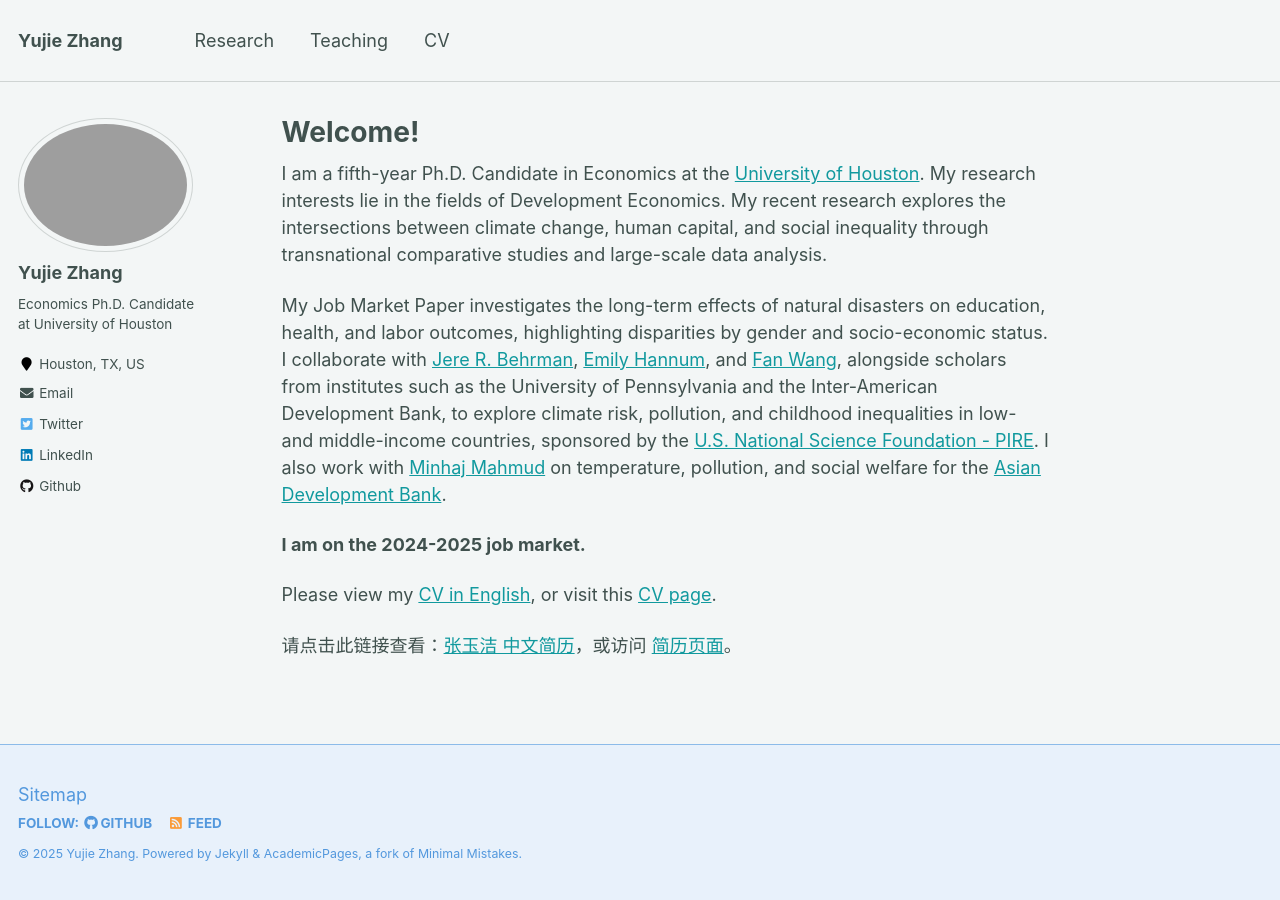
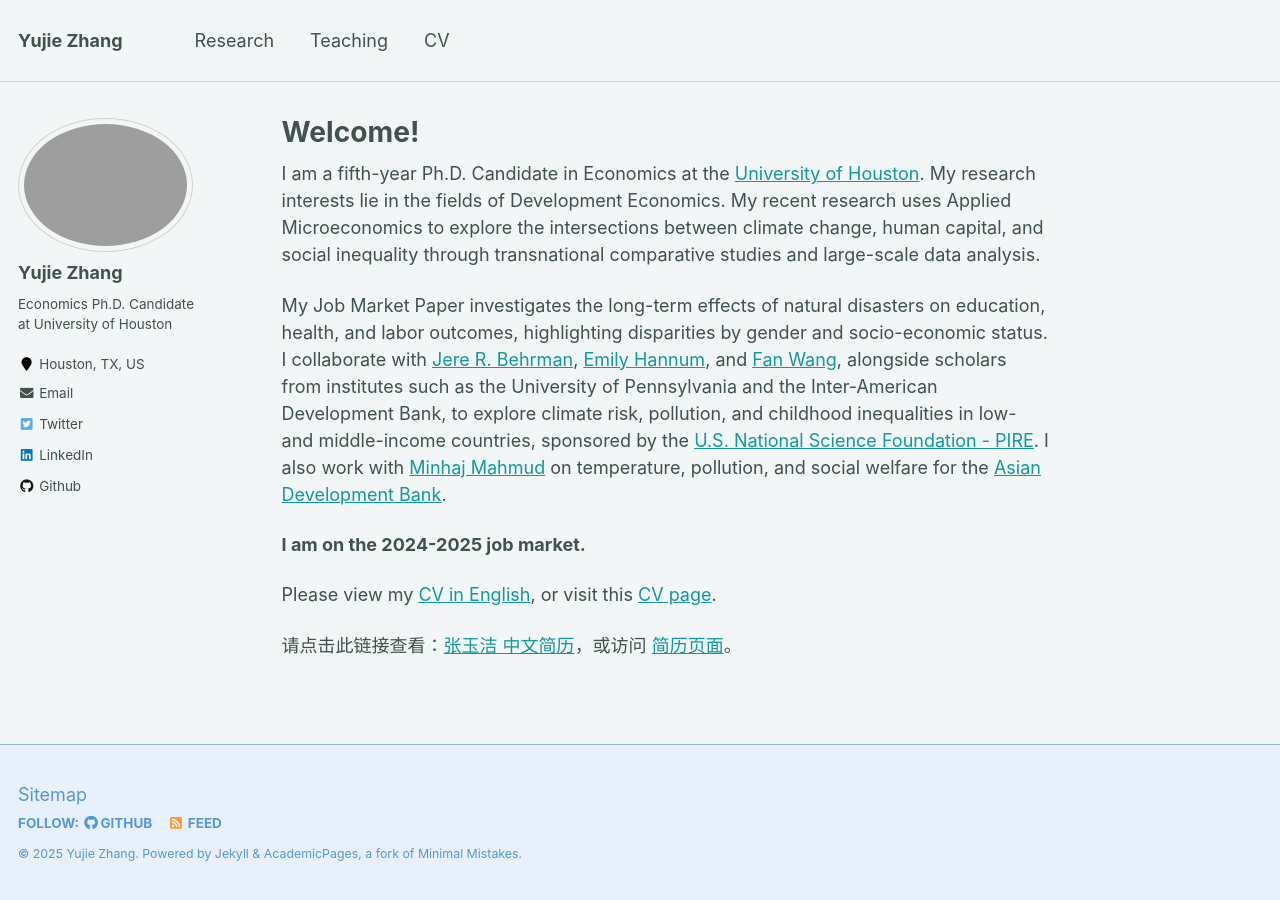
Before and after one commit to yujiezhangecon/yujiezhangecon.github.io, a Jekyll site: the page built from _pages/about.md, in a window 1280 px wide. Built offline with Jekyll 4.4.1, drawn with Linux system fonts in a browser that asks for light colours.

Commit message:
Update about.md

```diff
--- a/_pages/about.md
+++ b/_pages/about.md
@@ -9,7 +9,7 @@ redirect_from:
 ---
 
 I am a fifth-year Ph.D. Candidate in Economics at the [University of Houston](https://www.uh.edu/class/economics/).
-My research interests lie in the fields of Development Economics. My recent research explores the intersections between climate change, human capital, and social inequality through transnational comparative studies and large-scale data analysis.
+My research interests lie in the fields of Development Economics. My recent research uses Applied Microeconomics to explore the intersections between climate change, human capital, and social inequality through transnational comparative studies and large-scale data analysis.
 
 <!---
 My research encompasses environment, health, education, labor, and inequality, particularly in developing countries. Recent work investigates the short- and long-term effects of climatic shocks on human capital, highlighting disparities by gender and socio-economic status.
```
